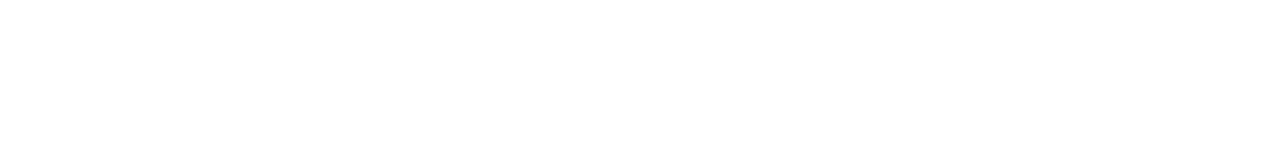
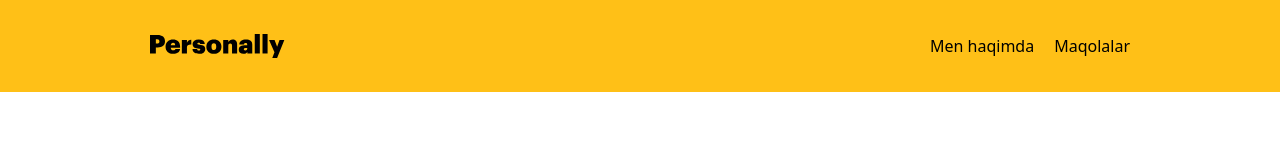
Before and after one commit to Muhammadxusan08/talwend-maket, a plain HTML site: page index.html in a window 1280 px wide. Drawn offline with nearby package versions, Linux system fonts and the light colour scheme.

Commit message:
new-header

```diff
--- a/index.html
+++ b/index.html
@@ -1,12 +1,38 @@
 <!DOCTYPE html>
 <html lang="en">
+
 <head>
     <meta charset="UTF-8">
     <meta name="viewport" content="width=device-width, initial-scale=1.0">
+    <script src="https://cdn.tailwindcss.com"></script>
     <title>Document</title>
+    <link rel="stylesheet" href="./main.css">
 </head>
 <body>
 
+    <header class="py-[34px] bg-[#FFC017]">
+        <div class="flex max-w-[980px]  mx-auto justify-between">
+            <a href="#" class="felx ">
+                <svg xmlns="http://www.w3.org/2000/svg" width="135" height="24" viewBox="0 0 135 24" fill="none">
+                    <path d="M0 19.4805V0.909092H7.37776C12.4516 0.909092 14.9885 3.0303 14.9885 7.27273V7.37662C14.9885 9.31602 14.3586 10.8139 13.0988 11.8701C11.8389 12.9091 10.0182 13.4286 7.63663 13.4286H5.85043V19.4805H0ZM5.85043 9.48052H7.06712C8.63759 9.48052 9.42282 8.78788 9.42282 7.4026V7.2987C9.42282 5.96537 8.64622 5.2987 7.093 5.2987H5.85043V9.48052Z" fill="black"/>
+                    <path d="M23.0531 19.8182C20.8268 19.8182 19.0147 19.2035 17.6168 17.974C16.2362 16.7446 15.5459 15.039 15.5459 12.8571V12.6494C15.5459 10.5022 16.2621 8.77922 17.6945 7.48052C19.1442 6.1645 20.9303 5.50649 23.0531 5.50649C25.0895 5.50649 26.7722 6.1039 28.101 7.2987C29.4299 8.49351 30.0943 10.2511 30.0943 12.5714V13.8182H20.6974C20.7664 14.632 21.0253 15.2554 21.474 15.6883C21.9227 16.1212 22.5094 16.3377 23.2343 16.3377C24.4596 16.3377 25.1672 15.8528 25.357 14.8831H30.1202C29.9131 16.4589 29.2141 17.6797 28.0234 18.5455C26.8326 19.3939 25.1758 19.8182 23.0531 19.8182ZM20.7233 11.1429H25.1758C25.124 9.58442 24.4164 8.8052 23.0531 8.8052C22.4145 8.8052 21.8882 9.00433 21.474 9.4026C21.077 9.80087 20.8268 10.381 20.7233 11.1429Z" fill="black"/>
+                    <path d="M31.8421 19.4805V5.89611H36.9418V8.64935C37.7529 6.65801 39.2026 5.67965 41.2908 5.71429V10.4935C38.3914 10.3377 36.9418 11.2468 36.9418 13.2208V19.4805H31.8421Z" fill="black"/>
+                    <path d="M53.5446 18.6494C52.4228 19.4286 50.861 19.8182 48.8591 19.8182C46.8571 19.8182 45.3039 19.4199 44.1994 18.6234C43.0949 17.8095 42.5254 16.6407 42.4909 15.1169H47.1505C47.2368 15.6017 47.4008 15.9567 47.6424 16.1818C47.884 16.4069 48.2809 16.5195 48.8332 16.5195C49.7824 16.5195 50.2569 16.1991 50.2569 15.5584C50.2569 15.2468 50.0844 15.013 49.7392 14.8571C49.3941 14.684 48.7728 14.5368 47.8754 14.4156C45.9942 14.2078 44.6481 13.7922 43.837 13.1688C43.0259 12.5455 42.6203 11.5238 42.6203 10.1039C42.6203 8.61472 43.1812 7.48052 44.303 6.7013C45.442 5.90476 46.8916 5.50649 48.652 5.50649C52.5005 5.50649 54.5628 7.00433 54.8389 10H50.2569C50.1016 9.15151 49.5925 8.72727 48.7296 8.72727C47.8322 8.72727 47.3835 9.03896 47.3835 9.66234C47.3835 9.97403 47.5475 10.2078 47.8754 10.3636C48.2033 10.5022 48.7469 10.6147 49.5062 10.7013C51.5599 10.9437 53.0268 11.3766 53.907 12C54.7872 12.6061 55.2272 13.619 55.2272 15.039C55.2272 16.6494 54.6663 17.8528 53.5446 18.6494Z" fill="black"/>
+                    <path d="M63.9076 16.052C65.4608 16.052 66.2374 14.9524 66.2374 12.7532V12.5714C66.2374 10.3896 65.4608 9.2987 63.9076 9.2987C62.3026 9.2987 61.5001 10.3636 61.5001 12.4935V12.7013C61.5001 14.9351 62.3026 16.052 63.9076 16.052ZM63.8817 19.8182C61.69 19.8182 59.8865 19.2035 58.4714 17.974C57.0562 16.7273 56.3487 15.0216 56.3487 12.8571V12.6494C56.3487 10.4848 57.0562 8.76191 58.4714 7.48052C59.9038 6.18182 61.7159 5.53247 63.9076 5.53247C66.0821 5.53247 67.8769 6.1645 69.2921 7.42857C70.7072 8.69264 71.4148 10.3896 71.4148 12.5195V12.7273C71.4148 14.9091 70.6986 16.6407 69.2662 17.9221C67.8511 19.1861 66.0562 19.8182 63.8817 19.8182Z" fill="black"/>
+                    <path d="M73.2004 19.4805V5.89611H78.3001V8.07792C79.1975 6.38095 80.6903 5.53247 82.7785 5.53247C84.1074 5.53247 85.1601 5.95671 85.9368 6.80519C86.7306 7.65368 87.1275 8.90043 87.1275 10.5455V19.4805H82.0278V11.6883C82.0278 10.303 81.4583 9.61039 80.3193 9.61039C78.9732 9.61039 78.3001 10.3983 78.3001 11.974V19.4805H73.2004Z" fill="black"/>
+                    <path d="M93.3897 19.8182C92.0609 19.8182 90.9564 19.4805 90.0762 18.8052C89.2133 18.1126 88.7819 17.0823 88.7819 15.7143C88.7819 14.1558 89.3859 13.0303 90.594 12.3377C91.8193 11.6277 93.64 11.2727 96.0561 11.2727H97.221V11.039C97.221 10.381 97.1174 9.88745 96.9104 9.55844C96.7033 9.22944 96.2804 9.06494 95.6419 9.06494C94.6755 9.06494 94.1405 9.54978 94.0369 10.5195H89.2737C89.3773 8.89178 90.0158 7.65368 91.1894 6.80519C92.3802 5.93939 93.9679 5.50649 95.9525 5.50649C97.9717 5.50649 99.5249 5.93939 100.612 6.80519C101.717 7.65368 102.269 8.95238 102.269 10.7013V19.4805H97.3504V17.9221C96.5738 19.1861 95.2536 19.8182 93.3897 19.8182ZM95.2277 16.3896C95.8145 16.3896 96.2891 16.2424 96.6515 15.9481C97.0312 15.6364 97.221 15.2294 97.221 14.7273V14.026H96.1338C95.2709 14.026 94.6668 14.1212 94.3217 14.3117C93.9765 14.5022 93.8039 14.8398 93.8039 15.3247C93.8039 16.0346 94.2785 16.3896 95.2277 16.3896Z" fill="black"/>
+                    <path d="M104.753 19.4805V0H109.827V19.4805H104.753Z" fill="black"/>
+                    <path d="M112.514 19.4805V0H117.588V19.4805H112.514Z" fill="black"/>
+                    <path d="M122.268 24L124.469 18.1299L119.058 5.89611H124.572L127.135 12.6753L129.517 5.89611H134.332L127.109 24H122.268Z" fill="black"/>
+                  </svg>
+            </a>
+
+            <ul class="flex gap-[20px] font-medium items-center">
+                <li class=""><a href="#" class="text-[16px]">Men haqimda</a></li>
+                <li class=""><a href="#" class="">Maqolalar</a></li>
+            </ul>
+        </div>
+    </header>
 
 
 </body>
```
Also changed, not shown: main.css (added).
